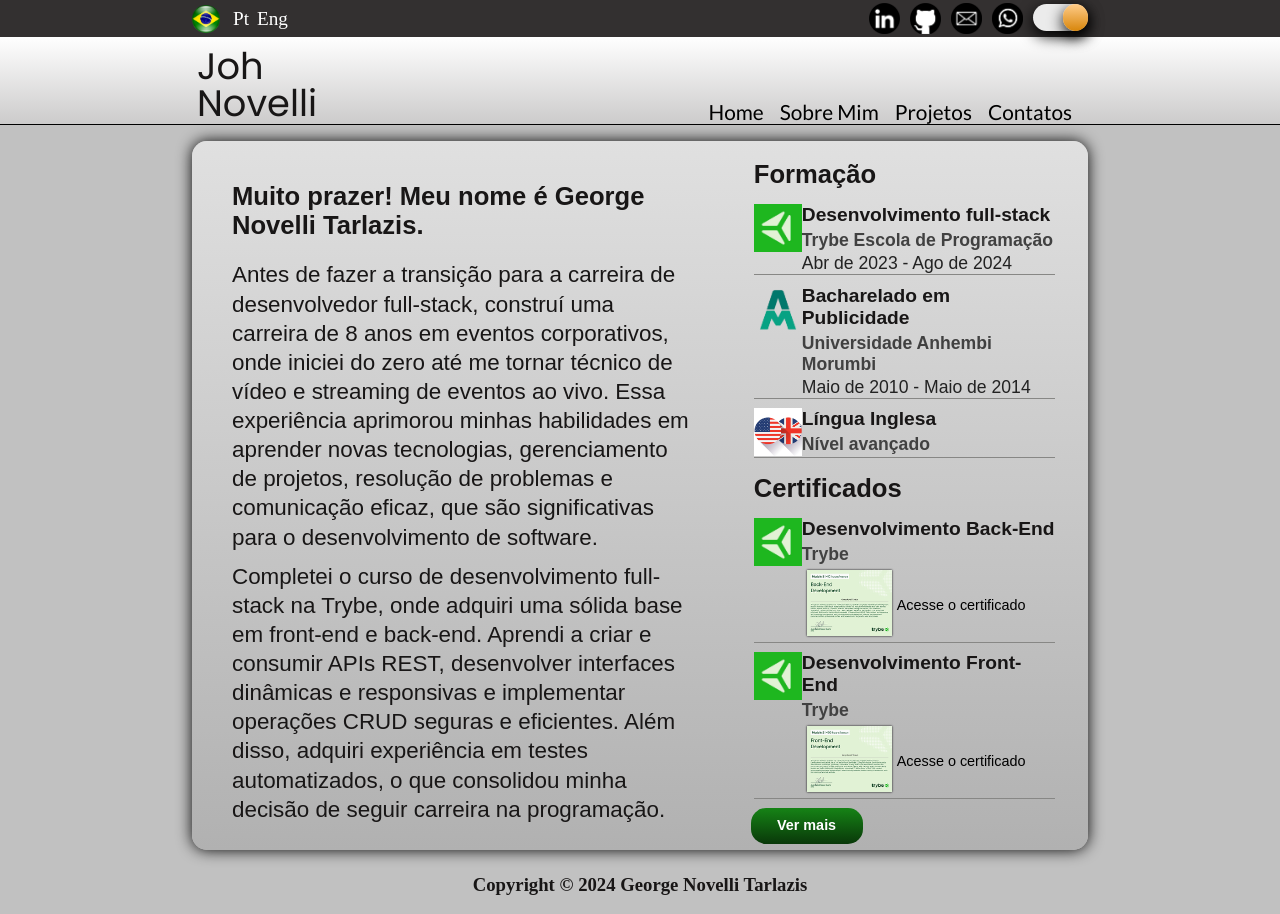
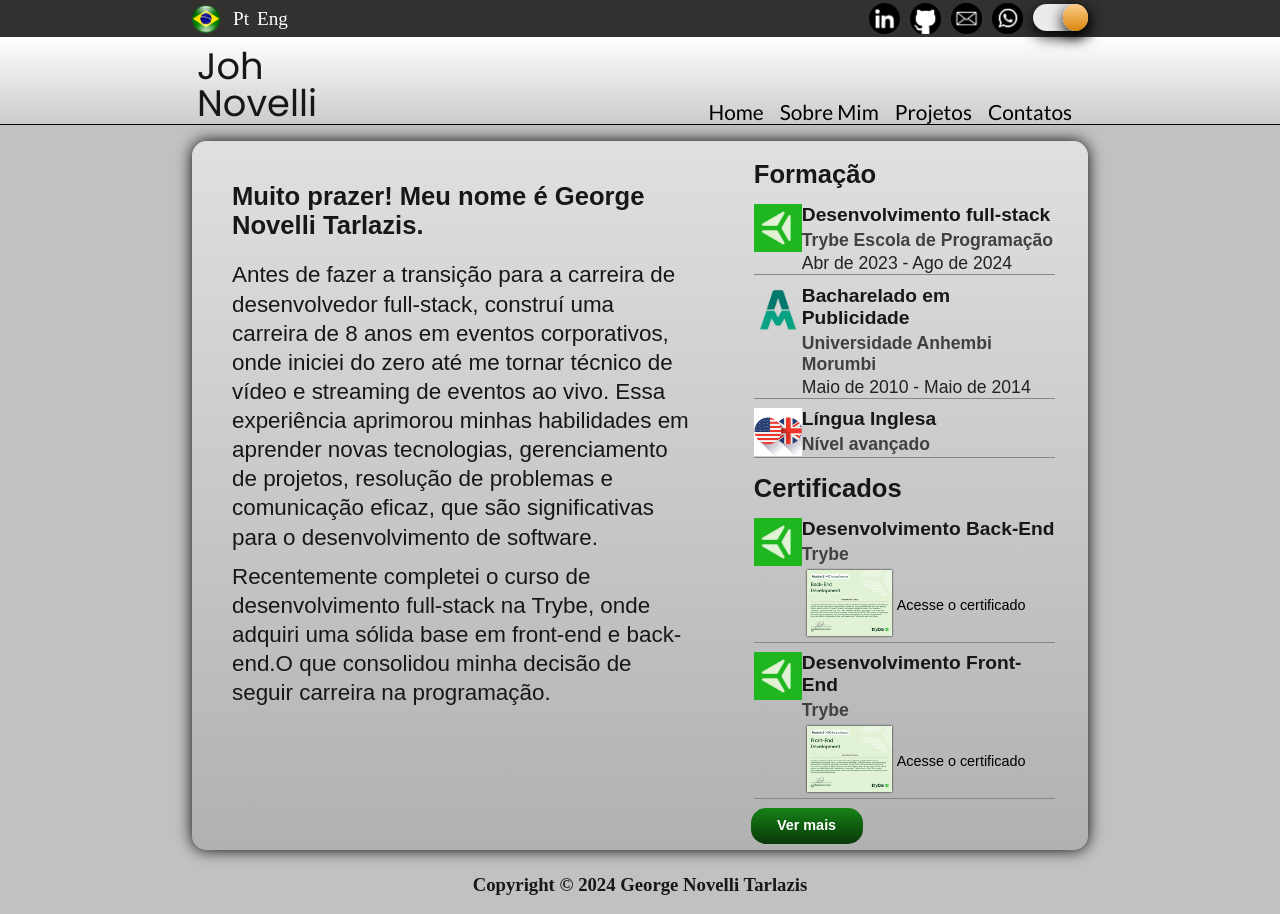
Before and after one commit to johnovelli/portfolio, a React (Create React App) app: page /about in a window 1280 px wide. Built offline with nearby package versions, Linux system fonts and the light colour scheme.

Commit message:
Alteração nos textos da home e about

```diff
--- a/src/pages/About/texts.js
+++ b/src/pages/About/texts.js
@@ -2,13 +2,13 @@ const AboutTexts = {
   'pt-br': {
     title: 'Muito prazer! Meu nome é George Novelli Tarlazis.',
     textBlock1: `Antes de fazer a transição para a carreira de desenvolvedor full-stack, construí uma carreira de 8 anos em eventos corporativos, onde iniciei do zero até me tornar técnico de vídeo e streaming de eventos ao vivo. Essa experiência aprimorou minhas habilidades em aprender novas tecnologias, gerenciamento de projetos, resolução de problemas e comunicação eficaz, que são significativas para o desenvolvimento de software.`,
-    textBlock2: `Completei o curso de desenvolvimento full-stack na Trybe, onde adquiri uma sólida base em front-end e back-end. Aprendi a criar e consumir APIs REST, desenvolver interfaces dinâmicas e responsivas e implementar operações CRUD seguras e eficientes. Além disso, adquiri experiência em testes automatizados, o que consolidou minha decisão de seguir carreira na programação.`,
+    textBlock2: `Recentemente completei o curso de desenvolvimento full-stack na Trybe, onde adquiri uma sólida base em front-end e back-end.O que consolidou minha decisão de seguir carreira na programação.`,
   },
 
   'en-us': {
     title: 'Nice to meet you! My name is George Novelli Tarlazis.',
     textBlock1: `My interest in programming began during adolescence, but I ended up graduating in Advertising and built an 8-year career in corporate events, where I went from scratch to becoming a video and live event streaming technician. This experience enhanced my skills in learning new technologies, project management, problem-solving, and effective communication, which are significant for software development.`,
-    textBlock2: `I completed the full-stack development course at Trybe, where I gained a solid foundation in front-end and back-end. I learned to create and consume REST APIs, develop dynamic and responsive interfaces, and implement secure and efficient CRUD operations. Additionally, I gained experience in automated testing, which solidified my decision to pursue a career in programming.`,
+    textBlock2: `I completed the full-stack development course at Trybe, where I gained a solid foundation in front-end and back-end. Which solidified my decision to pursue a career in programming.`,
   },
 };
 
```
